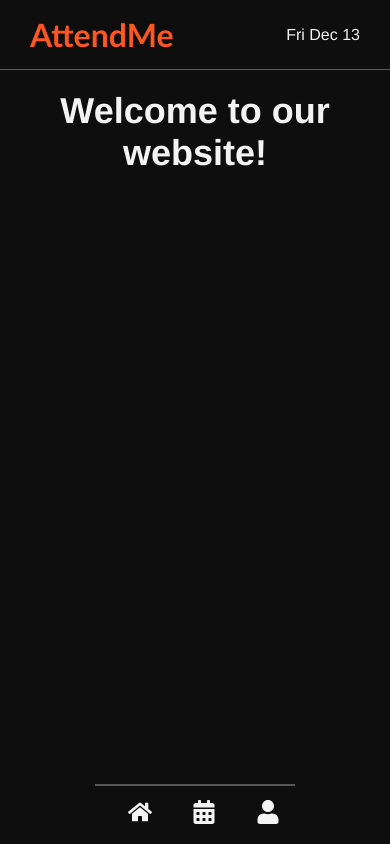
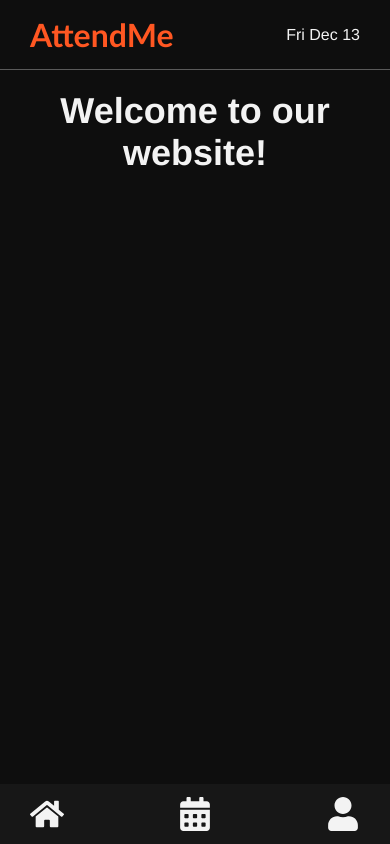
Before and after one commit to BekmurodGofurov/src, a React (Vite) app: page / in a window 390 px wide. Built offline with nearby package versions, Linux system fonts and the light colour scheme.

Commit message:
background-color and nav alignment

```diff
--- a/src/Global/variables.scss
+++ b/src/Global/variables.scss
@@ -5,5 +5,6 @@ $outline-one: #5a5a5a;
 $text-color: #f3f3f3;
 $background: #0e0e0e;
 $contra-background: #242424;
+$contra-background-weak: #36363641;
 
 ///////ADJUSTMENTS//////
--- a/src/components/leftMainSideBar/LeftMainSideBar.scss
+++ b/src/components/leftMainSideBar/LeftMainSideBar.scss
@@ -1,5 +1,7 @@
 @use "../../Global/variables.scss";
-.sidebarContainer{
+
+.sidebarContainer {
+  @media screen and (min-width: 768px) {
     .left-main-side-bar {
       padding: 10px;
       width: 250px;
@@ -76,48 +78,69 @@
           text-decoration: none;
         }
       }
+    }
+  }
 
-    }
   /* Mobil dizayn */
   @media screen and (max-width: 768px) {
+    width: 100%;
+    padding: 0 30px;
+    background-color: variables.$contra-background-weak;
     .left-main-side-bar {
+      background-color: transparent;
       padding: 0;
-    width: 100%;
+      width: 100% !important;
       height: 60px;
-    border-right: none;
-    border-top: 2px solid #555;
+      display: flex;
       flex-direction: row;
-    align-items: center;
-    justify-content: space-around;
+      align-items: center !important;
+      justify-content: space-between !important;
 
       .user-info {
-      display: none; // Mobilda user ma'lumotlarini yashirish
+        display: none;
       }
 
       .nav-btn {
+        display: flex;
         flex-direction: row;
         width: 100%;
-      justify-content: space-around;
+        background-color: transparent;
+        justify-content: space-between;
+        /* Ikonalarni teng masofada joylashtirish */
+
+        Link {
+          width: 100%;
+          display: flex;
+          justify-content: space-between;
+          background-color: transparent;
+        }
 
         span {
           display: flex;
-        flex-direction: column; // Icon va text vertical joylashadi
+          justify-content: center;
           align-items: center;
-        gap: 5px;
-        background: none; // Tugma fonini yo'q qilish
-        border: none; // Tugma chegarasini yo'q qilish
+          flex-grow: 1;
+          gap: 50px;
+          // text-align: center;
+          background: transparent;
+          border: none;
           cursor: pointer;
+          svg {
+            background-color: variables.$contra-background-weak !important;
+          }
+        }
 
+        .icon {
+          background: transparent;
+          display: flex;
+          font-size: 34px;
+          color: variables.$text-color;
 
-      }
-      .icon {
-        display: block; // Icon ko'rinadi
-        font-size: 24px; // Iconning kattaligi
-        color: variables.$text-color;
         }
 
         .text {
-        display: none; // Textni yashirish
+          display: none;
+          /* Textni yashirish */
         }
       }
     }
--- a/src/pages/Homepage/Homepage.scss
+++ b/src/pages/Homepage/Homepage.scss
@@ -1,3 +1,5 @@
+@use "../../Global/variables.scss";
+
 .home-page-container {
   display: flex;
   flex-direction: column;
@@ -42,22 +44,14 @@
         position: fixed;
         bottom: 0;
         left: 0;
-        width: 100%;
+        width: 100% !important;
         height: 60px;
-        // background-color: #fff;
+        // background-color: red;
         // border-top: 1px solid #ddd;
         display: flex;
         justify-content: space-around;
         align-items: center;
         z-index: 100;
-
-        .left-main-side-bar {
-          display: flex;
-          justify-content: space-between;
-          width: 100%;
-          // max-width: 1200px;
-          align-items: center;
-        }
       }
     }
   }
```
Lines whose indentation alone changed are shown as unchanged.
